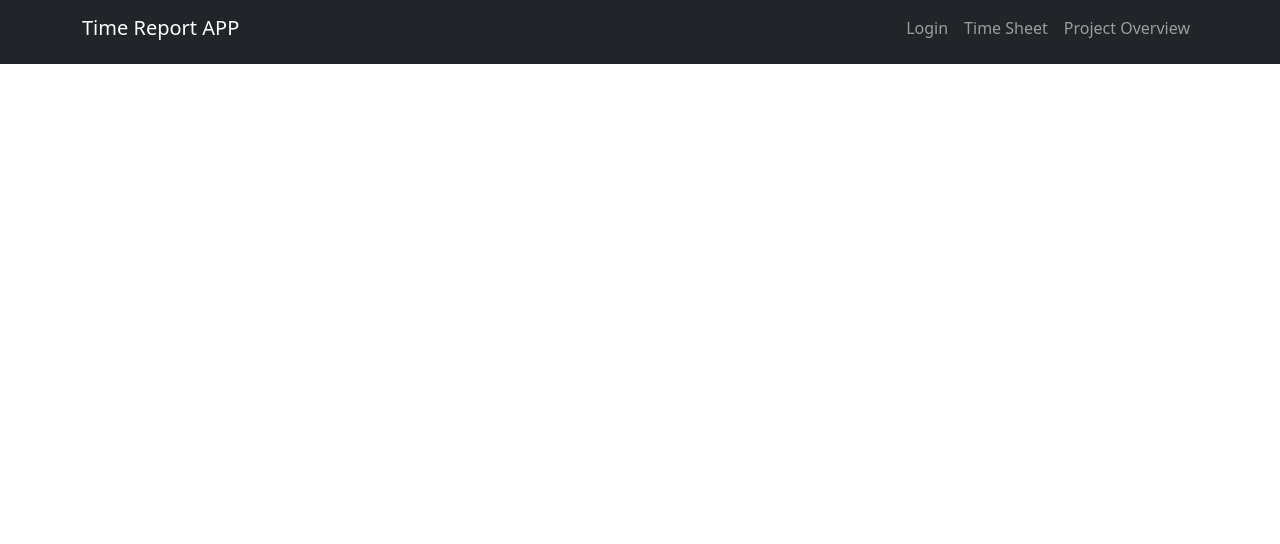
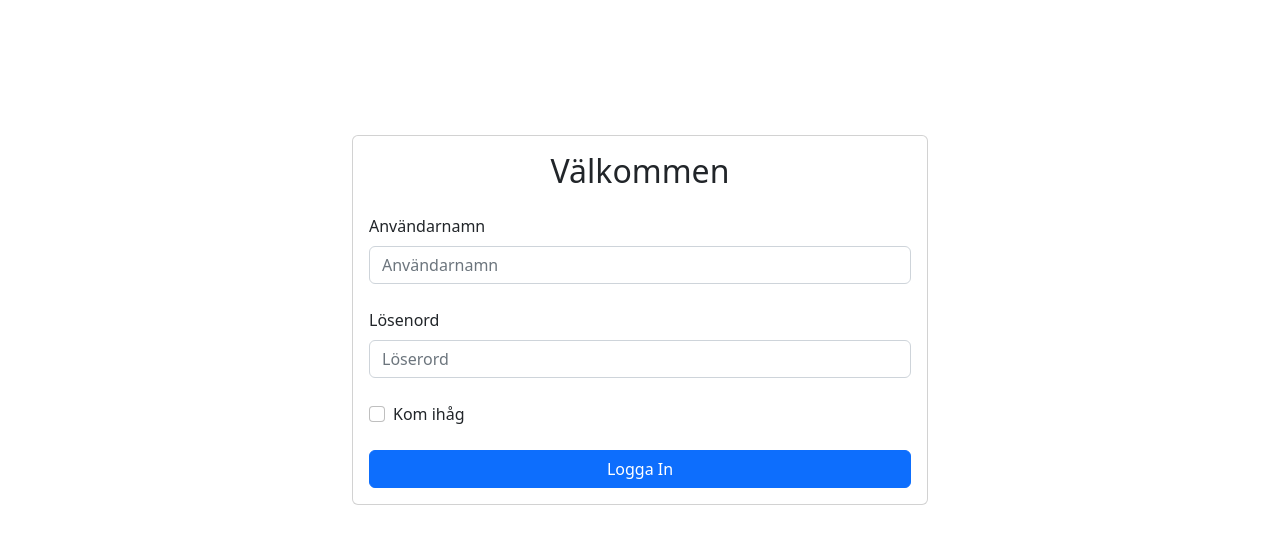
Before and after one commit to SimonFranden/owlreport, a React (Create React App) app: page / in a window 1280 px wide. Shown: the top 544 px of the page. Built offline with nearby package versions, Linux system fonts and the light colour scheme.

Commit message:
fixed routing into login at start

```diff
--- a/src/App.js
+++ b/src/App.js
@@ -1,6 +1,6 @@
 import './App.css';
 import { TimeSheetUIComponent } from './components/TimeSheetUI.js';
-import { React } from "react";
+import { React , Component} from "react";
 import { NavbarComponent } from "./components/Navbar.js";
 import {BrowserRouter as Router, HashRouter, Route, Routes} from "react-router-dom";
 import Login from './Login';
@@ -9,23 +9,39 @@ import 'bootstrap/dist/css/bootstrap.min.css';
 import 'bootstrap/dist/css/bootstrap.css';
 
 
-export default function App() {
+
+class App extends Component {
 
 
+  render () {
+    let logindata = sessionStorage.getItem('LoggedIn');
+
+    if (logindata){
       return(
         <HashRouter>
         <NavbarComponent/>
 
         <Routes>
+        <Route path="/" element= { logindata ? <TimeSheetUIComponent/> : <Login/>}/>
         <Route path="/timesheet" element={<TimeSheetUIComponent/>} />
         <Route path="/login" element={<Login/>} />
         </Routes>
         </HashRouter>
       )
+    }
+    else
+    {
+      return(
+        <HashRouter>
+        <Routes>
+        <Route path="/" element= {<Login/>}/>
+        </Routes>
+        </HashRouter>
+      )
+    }
 
+  }
 
+}
 
-
-
-
-};
+export default App;
--- a/src/Login.js
+++ b/src/Login.js
@@ -1,8 +1,6 @@
 import React, { useState } from 'react';
 import 'bootstrap/dist/css/bootstrap.min.css';
-import { Navigate, useNavigate } from 'react-router-dom';
 
-var loggedIn = false;
 function Login() {
 
 
@@ -28,7 +26,10 @@ function Login() {
       });
       if (response.ok) {
         alert("Inloggning Godkänd");
-        Navigate('/timesheet', {replace: true})
+        sessionStorage.setItem('LoggedIn', true);
+        window.location.reload();
+
+        //need to remove 'LoggedIn' from localStorage when logging out
 
       } else {
         response.json()
```
Lines whose indentation alone changed are shown as unchanged.
